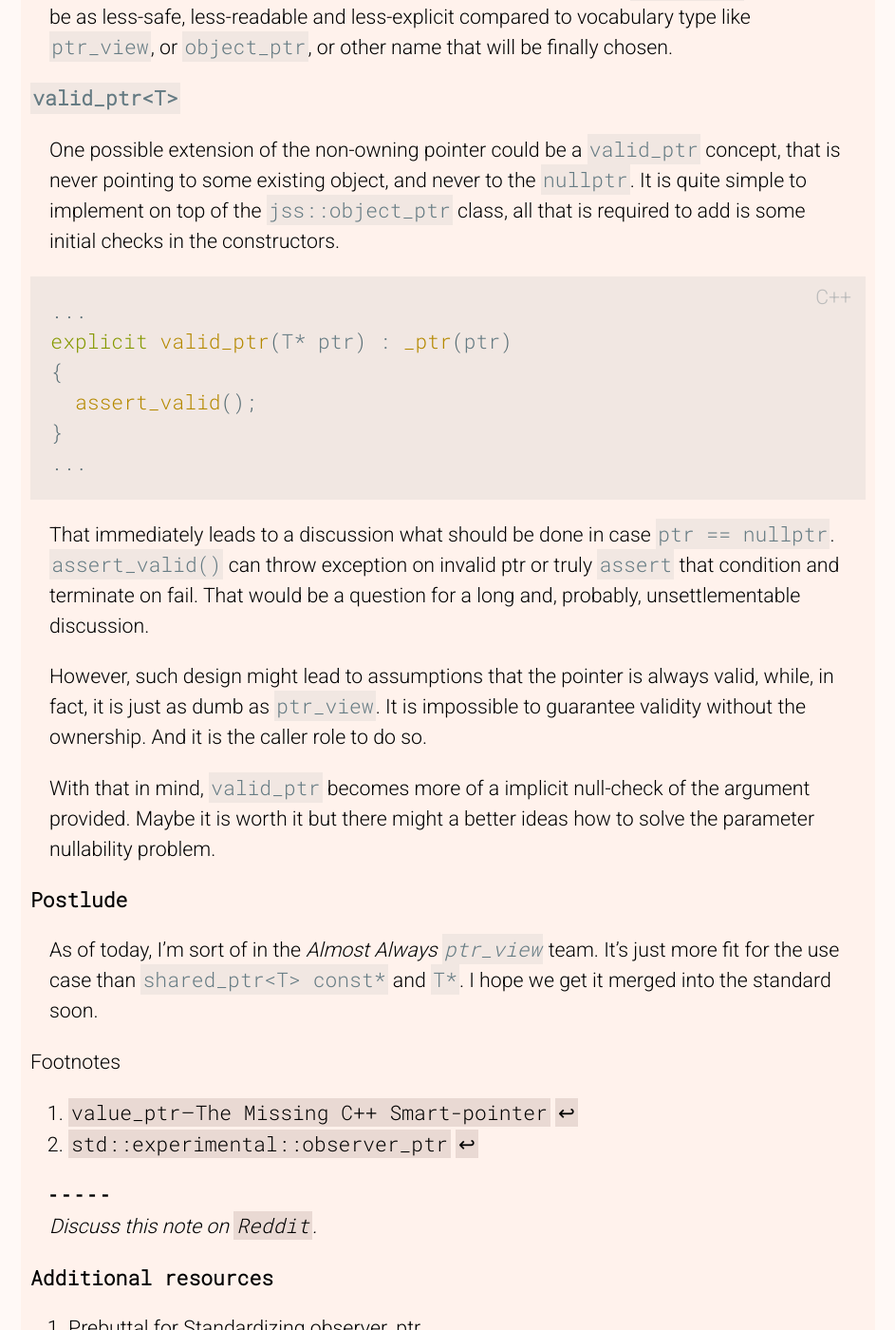
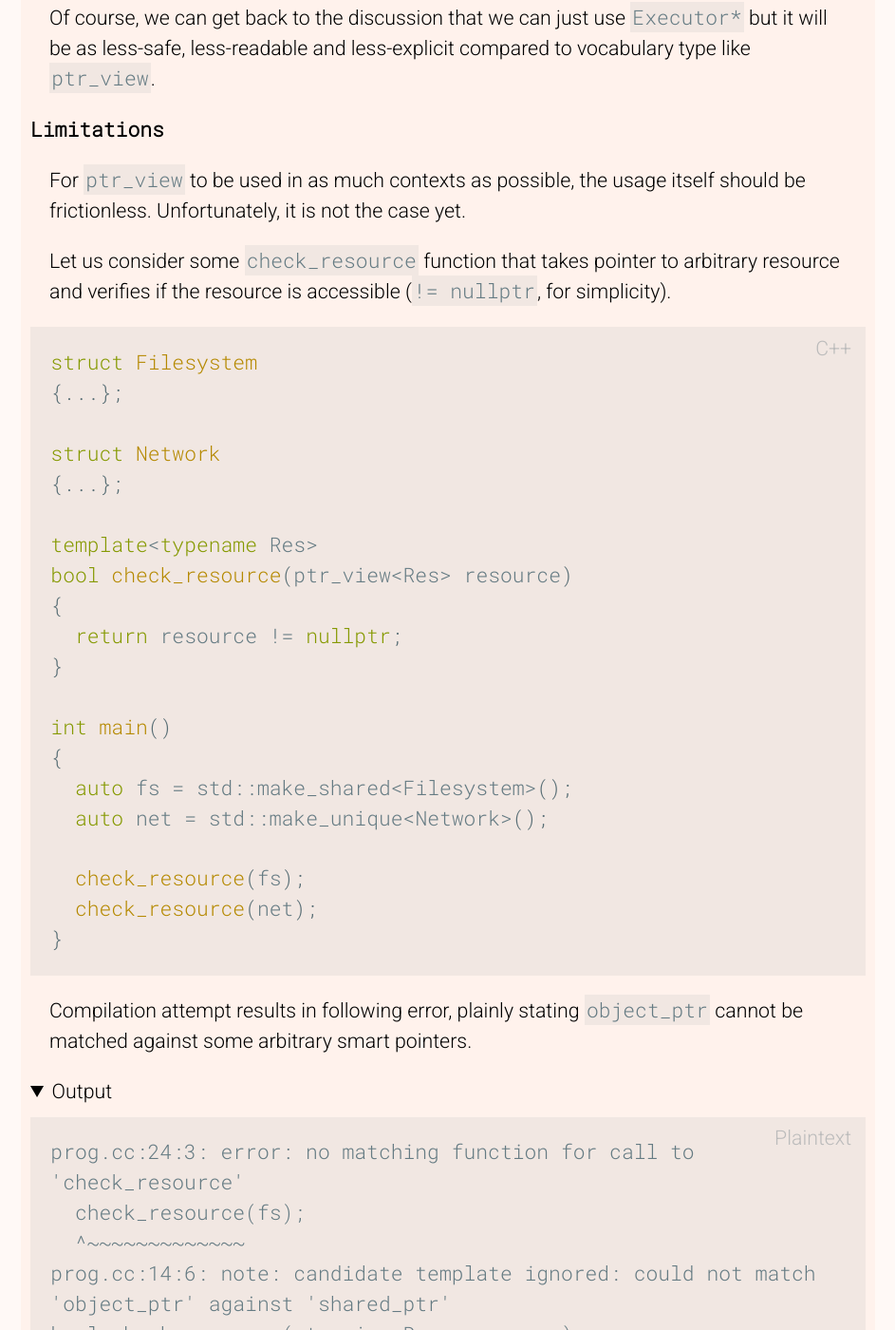
Before and after one commit to wgml/wgml.github.io, a Jekyll site: the page built from _posts/2019-09-23-object_ptr.md, in a window 1280 px wide and 1400 px high, scrolled down 7917 px. Shown: the whole window at 95% size, without its empty margins (151-1094 px from the left). Built offline with Jekyll 4.4.1, drawn with Linux system fonts in a browser that asks for light colours; some of the changed text lies outside the part shown.

Commit message:
The second missing pointer type – object_ptr<T>

````diff
--- a/_posts/2099-12-31-object_ptr.md
+++ b/_posts/2019-09-23-object_ptr.md
@@ -2,33 +2,32 @@
 header: The second missing pointer type -- `object_ptr<T>`
 categories: meta
 layout: post
-reddit_url: asdf
 resources:
   - url: https://github.com/tvaneerd/isocpp/blob/master/observer_ptr.md
     desc: "Prebuttal for Standardizing observer_ptr"
 ---
 
-There are already three smart pointers in `std`: `unique_ptr`, `shared_ptr` and `weak_ptr`.
+There are three smart pointers in `std` already: `unique_ptr`, `shared_ptr` and `weak_ptr`.
 A couple of years ago article was published, presenting `value_ptr` [^1], aka. *the missing smart pointer*. Here I would like discuss the other *(sort of still)* missing *(not so)* smart pointer -- `observer_ptr`.
 
 * Display table of contents
 {:toc}
 
 ## What is `observer_ptr<T>`?
-`observer_ptr` is a recent addition to `c++` ecosystem -- it was appended into *Library Fundamentals TS* in its second version. It means that if you would like to use it in your code, you are bound to the `std::experimental` namespace for some time, until, or *if* it is going to be merged into the standard.
+`observer_ptr` is a recent addition to `c++` ecosystem -- it was appended into *Library Fundamentals TS* in its second version. It means that if you would like to use it in your code, you are bound to the `std::experimental` namespace for some time, until, or *if*, it is going to be merged into the standard.
 
 The purpose of `observer_ptr` is to provide:
 > a near drop-in replacement for raw pointer types, with the advantage that, as a vocabulary type, it indicates its intended use without need for detailed analysis by code readers. [^2]
 
 Here is the thing -- I think it is not really a drop-in replacement for raw pointers; and its vocabulary type is confusing and does not indicate its intend clearly. But we will get back to that.
 
-The idea behind `observer_ptr` is to provide an interface that indicates the pointer that is being passed is considered read-only and there will be no intention of extending the underlying object lifetime or stealing its ownership. If you use `std::shared_ptr<Something> const&` in the function parameter list, you can use `observer_ptr<Something>` instead.
+The idea behind `observer_ptr` is to provide an interface that indicates the pointer that is being passed is considered read-only (pointer, not the object itself) and there will be no intention of extending the underlying object lifetime or stealing its ownership. If you use `std::shared_ptr<Something> const&` in the function parameter list, you can use `observer_ptr<Something>` instead.
 
-Why not simply use `Something*` instead then? You *could* but you probably shouldn't. Raw pointers inject many quirks into the code -- can be incremented and decremented, compared using `<`, converted into `void*`, casted. Additionally, open up new questions, most importantly: *"who owns the object?"*.
+Why not simply use `Something*` then? You *could* but you probably shouldn't. Raw pointers inject many quirks into the code -- can be incremented and decremented, compared using `<`, converted into `void*`, casted. Additionally, those open up new questions, most importantly: *"who owns the object?"*.
 
 When using `observer_ptr`, you are safe from the quirks. You get type safety, no silly `ptr++` and `(void*) ptr`. Unless you do `ptr.get()`, you should be good.
 
-However, `observer_ptr` have some quirks on its own. Let's try using it, to show them all in context.
+However, `observer_ptr` have some quirks on its own. Let's try using it to show them all in context.
 
 ```cpp
 #include <experimental/memory>
@@ -63,12 +62,12 @@ int main()
 }
 ```
 
-When I first learned about `observer_ptr` and tried to use it, I ended up writing similar code and went *but... why would you do that...?*.
+When I first learned about `observer_ptr` and tried to use it, I ended up writing similar code and started thinking: *but... why would you do that...?*.
 
-I *really* don't like doing `std::experimental::make_observer(resource.get())` to create the wrapper for the pointer. It should be as easy as `make_observer(resource)`, at worst. At best it should have implicit conversions from all smart pointers (I would consider a smart pointer as some type that provides `operator->`, `operator*`, and possibly `get()`.) and raw pointer of given type.
+I *really* don't like `std::experimental::make_observer(resource.get())` to create the wrapper for the pointer. It should be as easy as `make_observer(resource)`, at worst. At best it should have implicit conversions from all smart pointers (I would consider a smart pointer as some type that provides `operator->`, `operator*`, and possibly `get()`.) and raw pointer of given type.
 It shouldn't have `release()` member method, which, in smart pointer context, is related to releasing the ownership of the object. `observer_ptr` does not own anything.
 
-On top of that, it requires a better name. `observer` implies relation to the Observer pattern, while, if fact, has nothing to do with it.
+On top of that, it requires a better name. `observer` implies relation to the Observer pattern, while, in fact, has nothing to do with it.
 I'm somewhere between `ptr_view<T>` (*Just like the `string_view`.*) and `ptr<T>` (*It's just a pointer, man.*) myself. But there are [more](https://www.reddit.com/r/cpp/comments/808c5z/bikeshedding_time_poll_for_a_new_name_for/) ideas. [A lot more](https://github.com/tvaneerd/isocpp/blob/master/observer_ptr.md#a-list-of-names).
 
 Different people have different concerns regarding the design of the type. For example, there is that one paper named [*Abandon observer_ptr*](http://wg21.link/P1408).
@@ -116,12 +115,12 @@ I just complained about using `get()` so let us dive into some use cases.
 ## When to use it
 
 `ptr_view` enables developers to build more readable and generic interfaces, no longer bound to specific pointer type.
-Most of the time, it does not matter whether the `std::shared_ptr<T>` or `T*`, or `boost::shared_ptr<T>`, or `my::better_ptr<T>` is being provided by the caller. If all you require is read access to the underlying object, dependency on the specific type can be removed.
+Most of the time, it does not matter whether the `std::shared_ptr<T>` or `T*`, or `boost::shared_ptr<T>`, or `my::better_ptr<T>` is being provided by the caller. If all you require is access to the underlying object, dependency on the specific type can be removed.
 Not only the function is going to end up being more generic but also a lot more readable.
 
-For `something(std::unique_ptr<T> const&, ...)` --> `something(ptr_view<T>, ...)` gets rid of the question *can this object be used in multiple invocations?*.
+For `something(std::shared_ptr<T> const&, ...)` --> `something(ptr_view<T>, ...)` gets rid of the question *who owns the object now?*.
 
-For `something_else(T* const, ...)` --> `something_else(ptr_view<T>, ...)` any ownership-related concerns are removed from the scope.
+For `something_else(T* const, T* const, ...)` --> `something_else(ptr_view<T>, ptr_view<T>, ...)` you need not to worry if it is range or two objects.
 
 Same applies for `std::unique_ptr` with custom deleter defined. By default, it is defined as `std::default_delete<T>` and can be left out of
 type declarations.  However, sometimes it might be necessary to provide dedicated deleter, e.g. for resources that does not follow RAII technique.
@@ -160,7 +159,7 @@ int main()
 
 As already mentioned, `ptr_view` does not care about object destruction, so `void use_resource(ptr_view<Resource>)` can handle all invocations, [like so](https://wandbox.org/permlink/PDbASnnOl7EwGG9p).
 
-`ptr_view` behaves also a bit like `std::weak_ptr`'s *dumber* friend - but in a good way. Often you can be bound to use `std::weak_ptr<T>` as a mitigation for possible ownership cycles. However, assuming one of the objects is guaranteed to outlive the other one, it would be sufficient to store non-owning pointer to the longer-living one, like `T*`. On, you guessed it, `ptr_view<T>`.
+`ptr_view` behaves also a bit like `std::weak_ptr`'s *dumber* friend - but in a good way. Often you can be bound to use `std::weak_ptr<T>` as a mitigation for possible ownership cycles. However, assuming one of the objects is guaranteed to outlive the other one, it would be sufficient to store non-owning pointer to the longer-living one, like `T*`. Or, you guessed it, `ptr_view<T>`.
 
 ```cpp
 struct Task;
@@ -198,11 +197,74 @@ int main()
 
 There is no point in using `std::weak_ptr` if you are guaranteed the `Executor` will outlive all the `Task` objects -- and it is quite possible it will be the case in most of the implementations.
 
-Of course, we can get back to the discussion that we can just use `Executor*` but it will be as less-safe, less-readable and less-explicit compared to vocabulary type like `ptr_view`, or `object_ptr`, or other name that will be finally chosen.
+Of course, we can get back to the discussion that we can just use `Executor*` but it will be as less-safe, less-readable and less-explicit compared to vocabulary type like `ptr_view`.
 
+## Limitations
+
+For `ptr_view` to be used in as much contexts as possible, the usage itself should be frictionless. Unfortunately, it is not the case yet.
+
+Let us consider some `check_resource` function that takes pointer to arbitrary resource and verifies if the resource is accessible (`!= nullptr`, for simplicity).
+
+```cpp
+struct Filesystem
+{...};
+
+struct Network
+{...};
+
+template<typename Res>
+bool check_resource(ptr_view<Res> resource)
+{
+  return resource != nullptr;
+}
+
+int main()
+{
+  auto fs = std::make_shared<Filesystem>();
+  auto net = std::make_unique<Network>();
+
+  check_resource(fs);
+  check_resource(net);
+}
+```
+
+Compilation attempt results in following error, plainly stating `object_ptr` cannot be matched against some arbitrary smart pointers.
+{% capture compile_error%}prog.cc:24:3: error: no matching function for call to 'check_resource'
+  check_resource(fs);
+  ^~~~~~~~~~~~~~
+prog.cc:14:6: note: candidate template ignored: could not match 'object_ptr' against 'shared_ptr'
+bool check_resource(ptr_view<Res> resource)
+     ^
+prog.cc:25:3: error: no matching function for call to 'check_resource'
+  check_resource(net);
+  ^~~~~~~~~~~~~~
+prog.cc:14:6: note: candidate template ignored: could not match 'object_ptr' against 'unique_ptr'
+bool check_resource(ptr_view<Res> resource)
+     ^
+2 errors generated."{% endcapture %}
+{%include details.html content=compile_error %}
+
+`CTAD`[^3] and used-defined deduction guides could help there but, well, those are for classes only. There was a [paper](https://wg21.link/p1167) to allow deduction guides for functions -- I don't know what feedback it received though.
+
+For now, we can avoid such issues with either specifying underlying `element_type`:
+```cpp
+check_resource<Network>(net);
+```
+
+or with intermediate function step, accepting *anything* and forwarding only those types that are convertible to `ptr_view`:
+
+```cpp
+template<typename ResPtr>
+bool check_resource(ResPtr const& resource)
+{
+  return impl::check_resource<typename std::pointer_traits<ResPtr>::element_type>(resource);
+}
+```
+
+While not perfect, both implementations manage to do the job and result in *sort-of-readable* compiler errors when misused. Check out the full example [there](https://wandbox.org/permlink/C3WErlTmlbNn5HDh).
 
 ## `valid_ptr<T>`
-One possible extension of the non-owning pointer could be a `valid_ptr` concept, that is never pointing to some existing object, and never to the `nullptr`.
+One possible extension of the non-owning pointer could be a `valid_ptr`, that is pointing to some existing object, and never to the `nullptr`.
 It is quite simple to implement on top of the `jss::object_ptr` class, all that is required to add is some initial checks in the constructors.
 
 ```cpp
@@ -214,7 +276,7 @@ explicit valid_ptr(T* ptr) : _ptr(ptr)
 ...
 ```
 
-That immediately leads to a discussion what should be done in case `ptr == nullptr`. `assert_valid()` can throw exception on invalid ptr or truly `assert` that condition and terminate on fail. That would be a question for a long and, probably, unsettlementable discussion.
+That immediately leads to a discussion what should be done in case `ptr == nullptr`. `assert_valid()` can throw exception on invalid pointer or truly `assert` that condition and terminate on fail. That would be a question for a long and, probably, unsettlementable discussion.
 
 However, such design might lead to assumptions that the pointer is always valid, while, in fact, it is just as dumb as `ptr_view`. It is impossible to guarantee validity without the ownership. And it is the caller role to do so.
 
@@ -222,8 +284,13 @@ With that in mind, `valid_ptr` becomes more of a implicit null-check of the argu
 
 ## Postlude
 As of today, I'm sort of in the *Almost Always `ptr_view`* team. It's just more fit for the use case than `shared_ptr<T> const*` and `T*`.
-I hope we get it merged into the standard soon.
+
+I hope we get it merged into the standard someday; however, if I am to use it in most contexts, it *really* should get a better (pronounced -- shorter) name -- I feel like 6-8 characters is the most I can invest to use it myself. Any more and the code readability will suffer.
+`CTAD` for functions would be fun, too.
+
+I'm sticking to 3rd-party implementation, for now.
 
 
 [^1]: [value_ptr — The Missing C++ Smart-pointer](https://hackernoon.com/value-ptr-the-missing-c-smart-pointer-1f515664153e)
 [^2]: [std::experimental::observer_ptr](https://en.cppreference.com/w/cpp/experimental/observer_ptr)
+[^3]: [Class template argument deduction](https://en.cppreference.com/w/cpp/language/class_template_argument_deduction)
````
